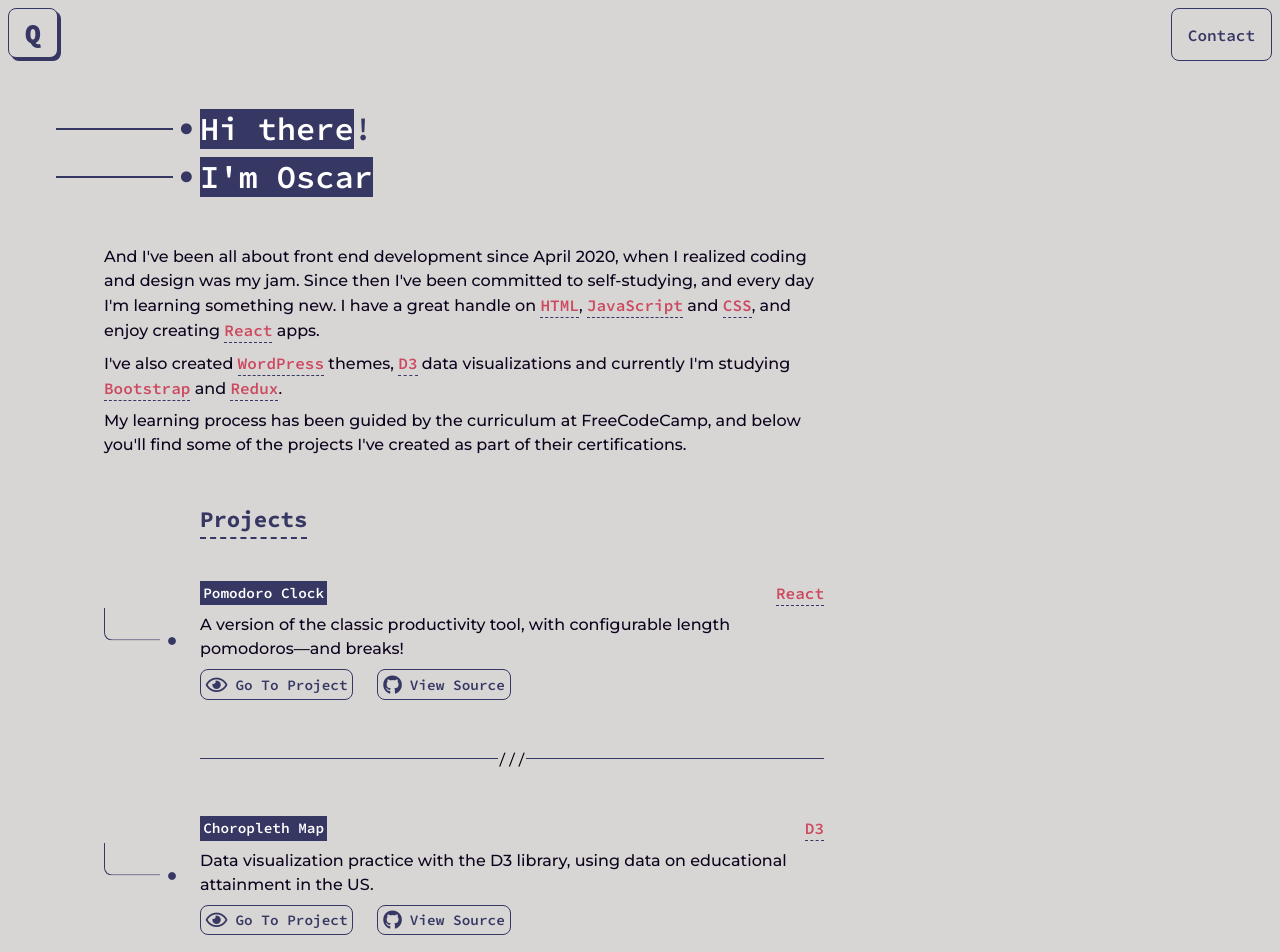
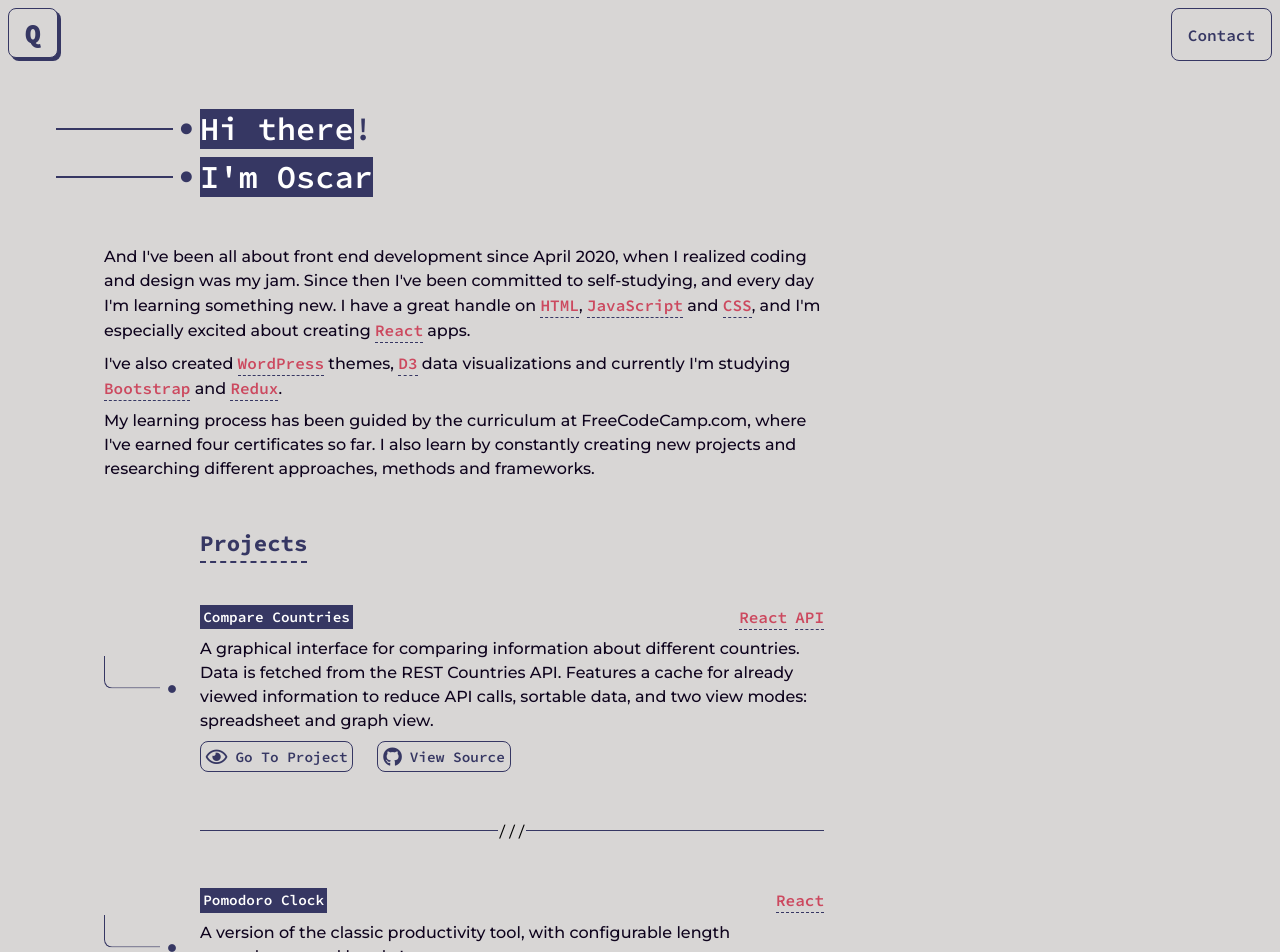
Before and after one commit to qvistsson/qvistsson.github.io, a React (Create React App) app: page / in a window 1280 px wide. Shown: the top 952 px of the page. Built offline with nearby package versions, Linux system fonts and the light colour scheme.

Commit message:
add new project

```diff
--- a/src/App.js
+++ b/src/App.js
@@ -53,6 +53,17 @@
             <Modules.SubHeader
               text="Projects"
               margin="m-bottom-large screen-small-m-left-x-large"
+            />
+            <Modules.Project
+              {...Projects.comparecountries}
+              margin="m-bottom-large"
+              indent="6rem"
+              decoHeight="2rem"
+            />
+            <Modules.ProjectDivider
+              indent="6rem"
+              margin="m-bottom-large"
+              divString="///"
             />
             <Modules.Project
               {...Projects.pomodoro}
--- a/src/Projects.js
+++ b/src/Projects.js
@@ -47,6 +47,14 @@
     viewLink: 'https://qvistdev09.github.io/drum-machine-portfolio/',
     gitLink: 'https://github.com/qvistdev09/drum-machine-portfolio',
   },
+  comparecountries: {
+    title: 'Compare Countries',
+    description:
+      'A graphical interface for comparing information about different countries. Data is fetched from the REST Countries API. Features a cache for already viewed information to reduce API calls, sortable data, and two view modes: spreadsheet and graph view.',
+    tags: ['React', 'API'],
+    viewLink: 'https://qvistdev09.github.io/compare-countries/',
+    gitLink: 'https://github.com/qvistdev09/compare-countries',
+  },
 };
 
 export default Projects;
--- a/src/Text.js
+++ b/src/Text.js
@@ -8,7 +8,7 @@
         realized coding and design was my jam. Since then I've been committed to
         self-studying, and every day I'm learning something new. I have a great
         handle on <span>HTML</span>, <span>JavaScript</span> and{' '}
-        <span>CSS</span>, and enjoy creating <span>React</span> apps.
+        <span>CSS</span>, and I'm especially excited about creating <span>React</span> apps.
       </p>
       <p className="intro-body m-bottom-small">
         I've also created <span>WordPress</span> themes, <span>D3</span> data
@@ -16,9 +16,10 @@
         <span>Redux</span>.
       </p>
       <p className="intro-body">
-        My learning process has been guided by the curriculum at FreeCodeCamp, and below
-        you'll find some of the projects I've created as part of their
-        certifications.
+        My learning process has been guided by the curriculum at
+        FreeCodeCamp.com, where I've earned four certificates so far. I also
+        learn by constantly creating new projects and researching different
+        approaches, methods and frameworks.
       </p>
     </div>
   );
```
